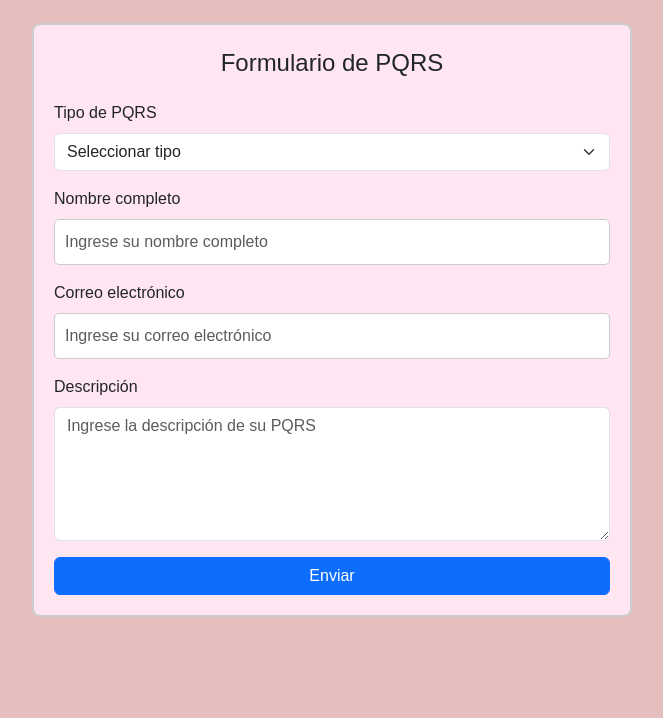
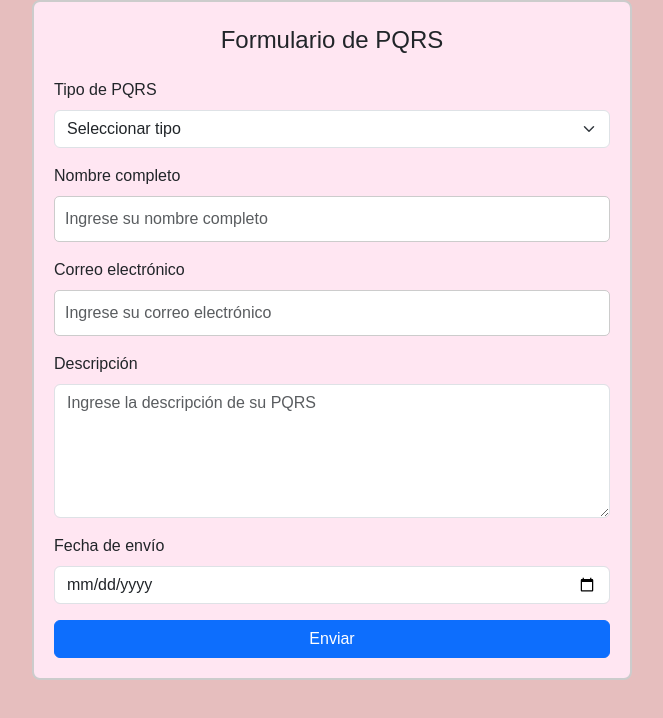
Before and after one commit to NINI-MAKE-UP-2558164/frontend, a React (Create React App) app: page /Pqrs in a window 1280 px wide. Shown: the top 718 px of the page, without its empty margins (308-971 px from the left). Built offline with nearby package versions, Linux system fonts and the light colour scheme.

Commit message:
frontend

```diff
--- a/src/pages/home/HomePage.jsx
+++ b/src/pages/home/HomePage.jsx
@@ -36,6 +36,10 @@ function HomePage() {
                         </div>
                     </div>
                     <ul className="nav-list">
+                        <li>
+                            <a href="http://127.0.0.1:8000/admin/" className='option-nav-1'>Administrador</a>
+                        </li>
+
                         <li><Link to="/register" className='option-nav-1'> Crea tu cuenta </Link></li>
                         <li><Link to="/login" className='option-nav-2'> Ingresa </Link></li>
                         <li>
--- a/src/pages/pgrs/pqrs.jsx
+++ b/src/pages/pgrs/pqrs.jsx
@@ -1,4 +1,5 @@
 import React, { useState } from 'react';
+import '../../Servicio'
 
 const Pqrs = () => {
     // Estado local para almacenar los valores del formulario
@@ -7,6 +8,7 @@ const Pqrs = () => {
         description: '',
         email: '',
         name: '',
+        date: '', // Nuevo campo para la fecha de envío
     });
 
     // Función para manejar los cambios en los campos del formulario
@@ -24,7 +26,7 @@ const Pqrs = () => {
         try {
             // Realizar la solicitud POST a la API REST
             const response = await fetch('http://localhost:8000/api/app1/pqrs', {
-                method: 'POST',
+                method: 'get',
                 headers: {
                     'Content-Type': 'application/json'
                 },
@@ -68,7 +70,10 @@ const Pqrs = () => {
                         <label htmlFor="descripcionPqrs" className="form-label">Descripción</label>
                         <textarea id="descripcionPqrs" name="description" className="form-control" rows="5" value={pqrsData.description} onChange={handleChange} placeholder="Ingrese la descripción de su PQRS"></textarea>
                     </div>
-
+                    <div className="mb-3">
+                        <label htmlFor="fechaEnvio" className="form-label">Fecha de envío</label>
+                        <input type="date" id="fechaEnvio" name="date" className="form-control" value={pqrsData.date} onChange={handleChange} />
+                    </div>
                     <button type="submit" className="btn btn-primary" style={{ width: '100%' }}>Enviar</button>
                 </fieldset>
             </form>
```
